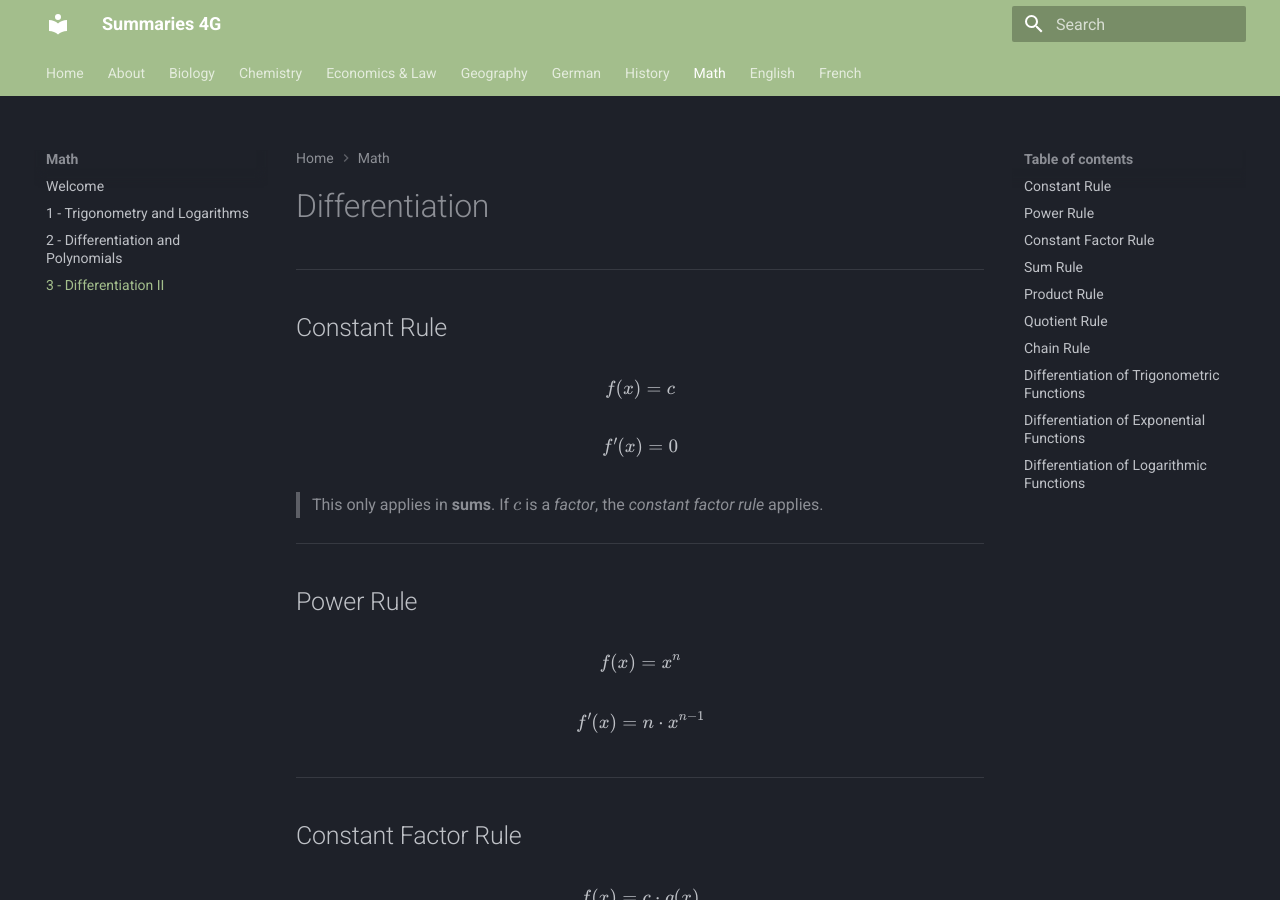
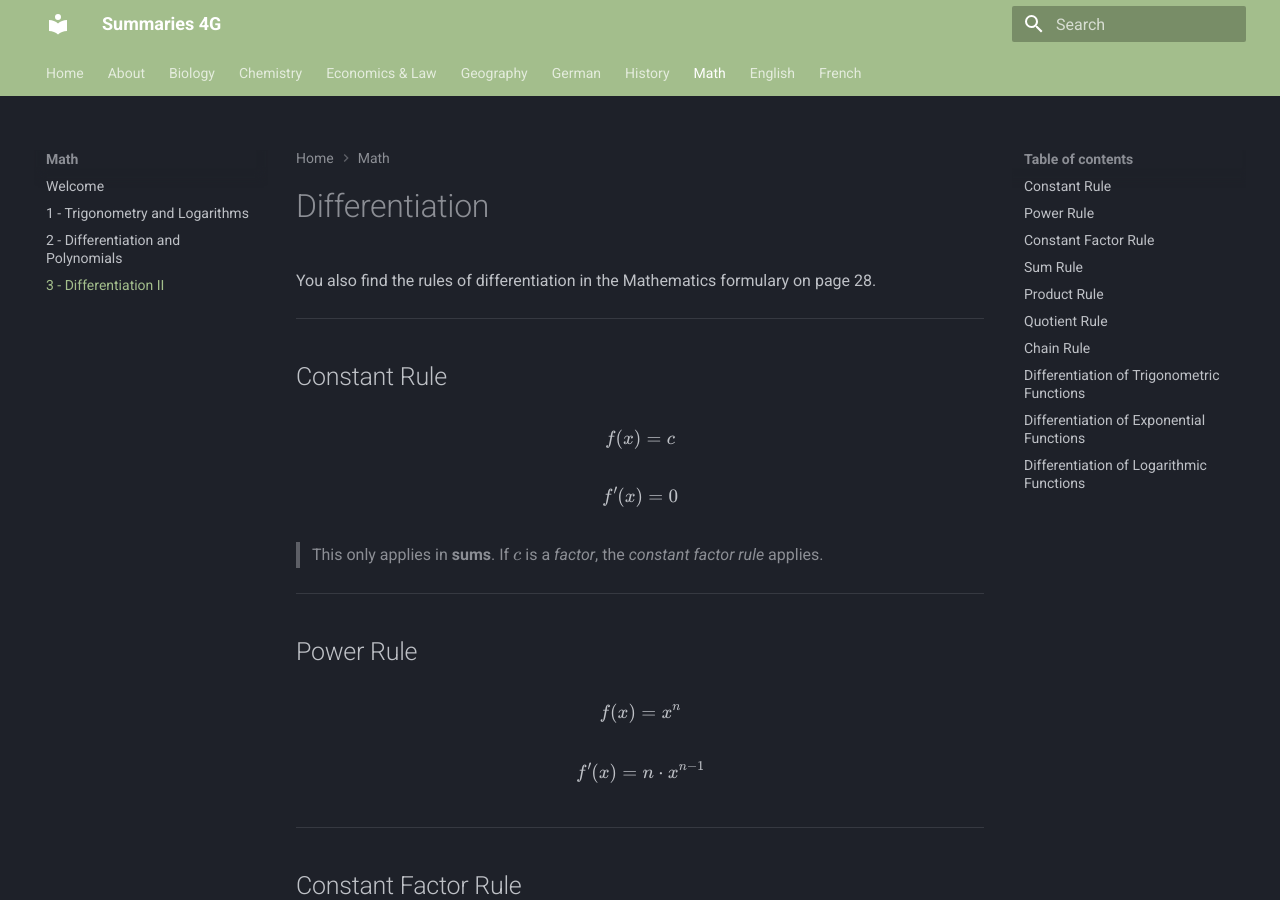
Before and after one commit to VSparl/summary-site, an MkDocs documentation site: the page built from docs/bma/3/summary.md, in a window 1280 px wide and 900 px high. Built offline with MkDocs 1.6.1 and Material for MkDocs 9.7.7, drawn with Linux system fonts in a browser that asks for light colours.

Commit message:
Committing forgotten changes

```diff
--- a/docs/bma/3/summary.md
+++ b/docs/bma/3/summary.md
@@ -1,4 +1,7 @@
 # Differentiation
+
+You also find the rules of differentiation in the Mathematics formulary on page 28.
+
 - - -
 ## Constant Rule
 
```
